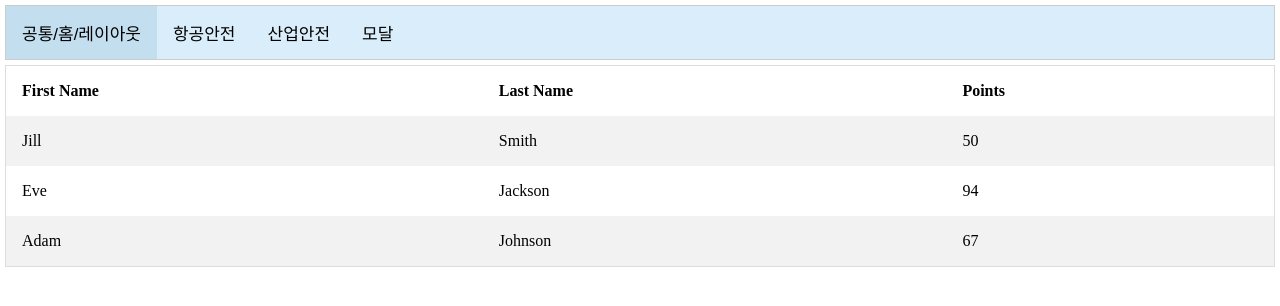
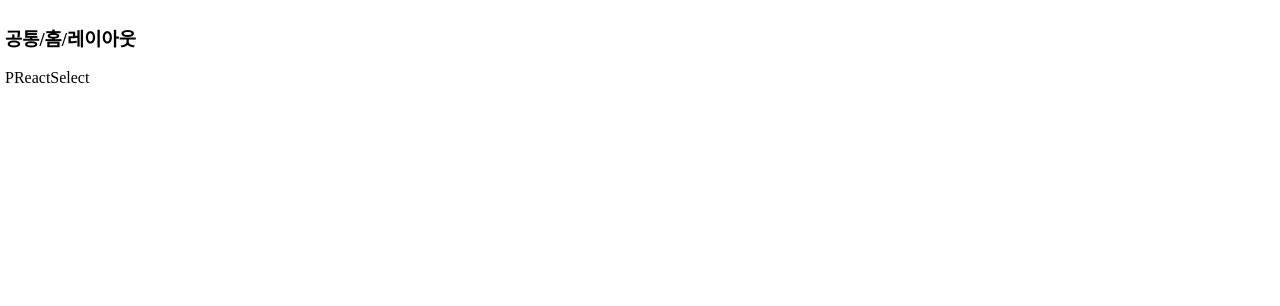
Before and after one commit to yamdeng/koreanair-css, a React (Vite) app: page /common/sample-react-select in a window 1280 px wide. Shown: the top 306 px of the page. Built offline with nearby package versions, Linux system fonts and the light colour scheme.

Commit message:
기본 route fix

```diff
--- a/src/App.tsx
+++ b/src/App.tsx
@@ -1,45 +1,15 @@
-import { useState } from 'react';
-
-import CommonApp from './components/publish/CommonPublishList';
-import AviationApp from './components/publish/AviationPublishList';
-import IndustryPublishList from './components/publish/IndustryPublishList';
-import ModalPublishList from './components/publish/ModalPublishList';
+import { Routes, Route } from 'react-router-dom';
+import PublishHome from './PublishHome';
+import useCommonRoute from './components/publish/layout/CommonRoutes';
 
 function App() {
-  const [tabIndex, setTabIndex] = useState(1);
-
-  const changeTabIndex = (tabIndex) => {
-    setTabIndex(tabIndex);
-  };
-
-  let contentComponent = <CommonApp />;
-  if (tabIndex === 1) {
-    contentComponent = <CommonApp />;
-  } else if (tabIndex === 2) {
-    contentComponent = <AviationApp />;
-  } else if (tabIndex === 3) {
-    contentComponent = <IndustryPublishList />;
-  } else if (tabIndex === 4) {
-    contentComponent = <ModalPublishList />;
-  }
-
+  const commonRoute = useCommonRoute();
   return (
     <div>
-      <div className="publish-app tab">
-        <button className={tabIndex === 1 ? 'active' : ''} onClick={() => changeTabIndex(1)}>
-          공통/홈/레이아웃
-        </button>
-        <button className={tabIndex === 2 ? 'active' : ''} onClick={() => changeTabIndex(2)}>
-          항공안전
-        </button>
-        <button className={tabIndex === 3 ? 'active' : ''} onClick={() => changeTabIndex(3)}>
-          산업안전
-        </button>
-        <button className={tabIndex === 4 ? 'active' : ''} onClick={() => changeTabIndex(4)}>
-          모달
-        </button>
-      </div>
-      {contentComponent}
+      <Routes>
+        <Route path="/" element={<PublishHome />} />
+        {commonRoute}
+      </Routes>
     </div>
   );
 }
--- /dev/null
+++ b/src/PublishHome.tsx
@@ -0,0 +1,47 @@
+import { useState } from 'react';
+
+import CommonApp from './components/publish/CommonPublishList';
+import AviationApp from './components/publish/AviationPublishList';
+import IndustryPublishList from './components/publish/IndustryPublishList';
+import ModalPublishList from './components/publish/ModalPublishList';
+
+function PublishHome() {
+  const [tabIndex, setTabIndex] = useState(1);
+
+  const changeTabIndex = (tabIndex) => {
+    setTabIndex(tabIndex);
+  };
+
+  let contentComponent = <CommonApp />;
+  if (tabIndex === 1) {
+    contentComponent = <CommonApp />;
+  } else if (tabIndex === 2) {
+    contentComponent = <AviationApp />;
+  } else if (tabIndex === 3) {
+    contentComponent = <IndustryPublishList />;
+  } else if (tabIndex === 4) {
+    contentComponent = <ModalPublishList />;
+  }
+
+  return (
+    <>
+      <div className="publish-app tab">
+        <button className={tabIndex === 1 ? 'active' : ''} onClick={() => changeTabIndex(1)}>
+          공통/홈/레이아웃
+        </button>
+        <button className={tabIndex === 2 ? 'active' : ''} onClick={() => changeTabIndex(2)}>
+          항공안전
+        </button>
+        <button className={tabIndex === 3 ? 'active' : ''} onClick={() => changeTabIndex(3)}>
+          산업안전
+        </button>
+        <button className={tabIndex === 4 ? 'active' : ''} onClick={() => changeTabIndex(4)}>
+          모달
+        </button>
+      </div>
+      {contentComponent}
+    </>
+  );
+}
+
+export default PublishHome;
--- a/src/components/publish/CommonPublishList.tsx
+++ b/src/components/publish/CommonPublishList.tsx
@@ -1,14 +1,20 @@
+import { Link } from 'react-router-dom';
+
 function CommonPublishList() {
   return (
     <div>
       <table className="publish-app-table">
         <tr>
-          <th>First Name</th>
+          <th>
+            <Link to={`common/sample`}>sample</Link>
+          </th>
           <th>Last Name</th>
           <th>Points</th>
         </tr>
         <tr>
-          <td>Jill</td>
+          <td>
+            <Link to={`common/sample-react-select`}>Your Name</Link>
+          </td>
           <td>Smith</td>
           <td>50</td>
         </tr>
--- /dev/null
+++ b/src/components/publish/PublishHome.tsx
@@ -0,0 +1,48 @@
+import { useState } from 'react';
+
+import CommonApp from './components/publish/CommonPublishList';
+import AviationApp from './components/publish/AviationPublishList';
+import IndustryPublishList from './components/publish/IndustryPublishList';
+import ModalPublishList from './components/publish/ModalPublishList';
+
+function PublishHome() {
+  const [tabIndex, setTabIndex] = useState(1);
+
+  const changeTabIndex = (tabIndex) => {
+    setTabIndex(tabIndex);
+  };
+
+  let contentComponent = <CommonApp />;
+  if (tabIndex === 1) {
+    contentComponent = <CommonApp />;
+  } else if (tabIndex === 2) {
+    contentComponent = <AviationApp />;
+  } else if (tabIndex === 3) {
+    contentComponent = <IndustryPublishList />;
+  } else if (tabIndex === 4) {
+    contentComponent = <ModalPublishList />;
+  }
+
+  return (
+    <div>
+      <div className="publish-app tab">
+        <button className={tabIndex === 1 ? 'active' : ''} onClick={() => changeTabIndex(1)}>
+          공통/홈/레이아웃
+        </button>
+        <button className={tabIndex === 2 ? 'active' : ''} onClick={() => changeTabIndex(2)}>
+          항공안전
+        </button>
+        <button className={tabIndex === 3 ? 'active' : ''} onClick={() => changeTabIndex(3)}>
+          산업안전
+        </button>
+        <button className={tabIndex === 4 ? 'active' : ''} onClick={() => changeTabIndex(4)}>
+          모달
+        </button>
+      </div>
+      {contentComponent}
+      <CommonRoutes />
+    </div>
+  );
+}
+
+export default PublishHome;
--- /dev/null
+++ b/src/components/publish/layout/CommonLayout.tsx
@@ -0,0 +1,10 @@
+import { Outlet } from 'react-router-dom';
+
+export default function CommonLayout() {
+  return (
+    <div>
+      <h3>공통/홈/레이아웃</h3>
+      <Outlet />
+    </div>
+  );
+}
--- /dev/null
+++ b/src/components/publish/layout/CommonRoutes.tsx
@@ -0,0 +1,15 @@
+import { Route } from 'react-router-dom';
+import CommonLayout from './CommonLayout';
+import PReactSelect from '../common/PReactSelect';
+import PTestSample from '../common/PTestSample';
+
+const useCommonRoute = () => {
+  return (
+    <Route path="/common" element={<CommonLayout />}>
+      <Route path="sample" element={<PTestSample />} />
+      <Route path="sample-react-select" element={<PReactSelect />} />
+    </Route>
+  );
+};
+
+export default useCommonRoute;
--- a/src/config/CommonPageInfo.ts
+++ b/src/config/CommonPageInfo.ts
@@ -1,5 +1,5 @@
-import PReactSelect from '@/components/publish/PReactSelect';
-import PTestSample from '@/components/publish/PTestSample';
+import PReactSelect from '@/components/publish/common/PReactSelect';
+import PTestSample from '@/components/publish/common/PTestSample';
 
 const CommonPageInfo: any = {};
 
```
Also changed, not shown: src/components/publish/common/PReactSelect.tsx (renamed from src/components/publish/PReactSelect.tsx), src/components/publish/common/PTestSample.tsx (renamed from src/components/publish/PTestSample.tsx).
